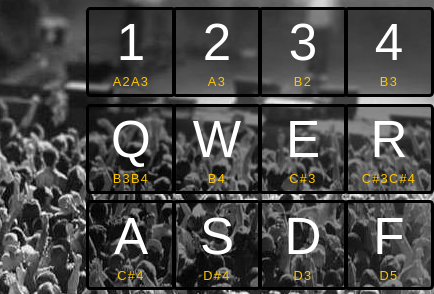
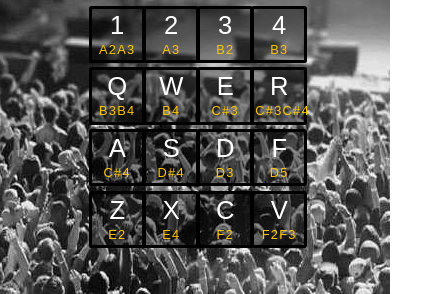
Before and after one commit to calingeorgeadrian/JS-Drum-Guitar-Kit, a plain HTML site: page index.html in a window 390 px wide. Shown: the part 124-418 px from the top of the page, 434 px wide, since content can reach past the window. Drawn offline with Linux system fonts and the light colour scheme.

Commit message:
Update style.css

```diff
--- a/style.css
+++ b/style.css
@@ -108,3 +108,12 @@ h2 {
 		grid-row-gap: 10%;
 	}
 }
+@media only screen and (max-width: 600px) {
+	.key {
+		width: 3em;
+	}
+
+	.kbd {
+		font-size: 1.6em;
+	}
+}
```
